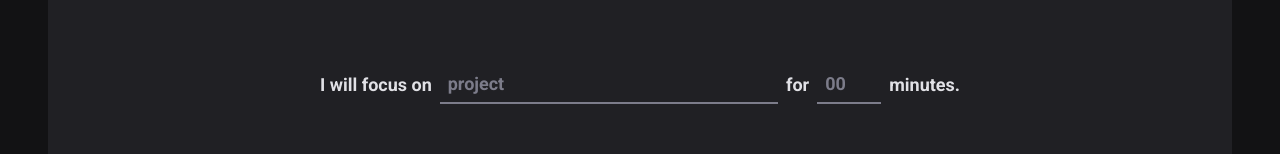
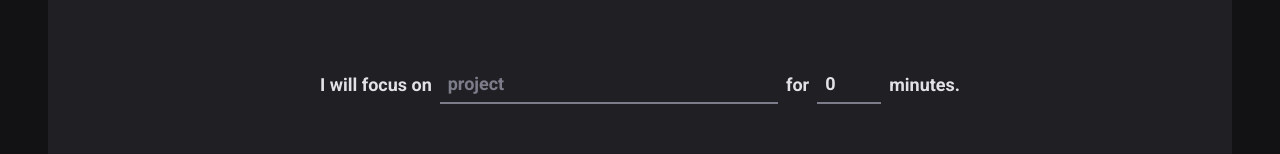
Before and after one commit to isaiasgabriel/pomodoro-timer, a React (Vite) app: page / in a window 1280 px wide. Shown: the part 160-314 px from the top of the page. Built offline with nearby package versions, Linux system fonts and the light colour scheme.

Commit message:
Form - typescript interface creation

```diff
--- a/src/pages/Home/Home.tsx
+++ b/src/pages/Home/Home.tsx
@@ -41,15 +41,21 @@ const newCycleFormValidationSchema = zod.object({
     .max(60, 'Minutes should be between 5 and 60'),
 })
 
+interface NewCycleFormData {
+  task: string
+  minutes: number
+}
+
 export function Home() {
-  const { register, handleSubmit, watch, formState } = useForm({
+  const { register, handleSubmit, watch } = useForm<NewCycleFormData>({
     resolver: zodResolver(newCycleFormValidationSchema),
+    defaultValues: {
+      task: '',
+      minutes: 0,
+    },
   })
 
-  // This line will print the validation errors
-  console.log(formState.errors)
-
-  function handleCreateNewCycle(data: any) {
+  function handleCreateNewCycle(data: NewCycleFormData) {
     console.log(data) // this function is basically printing the user input on the console
   }
 
```
